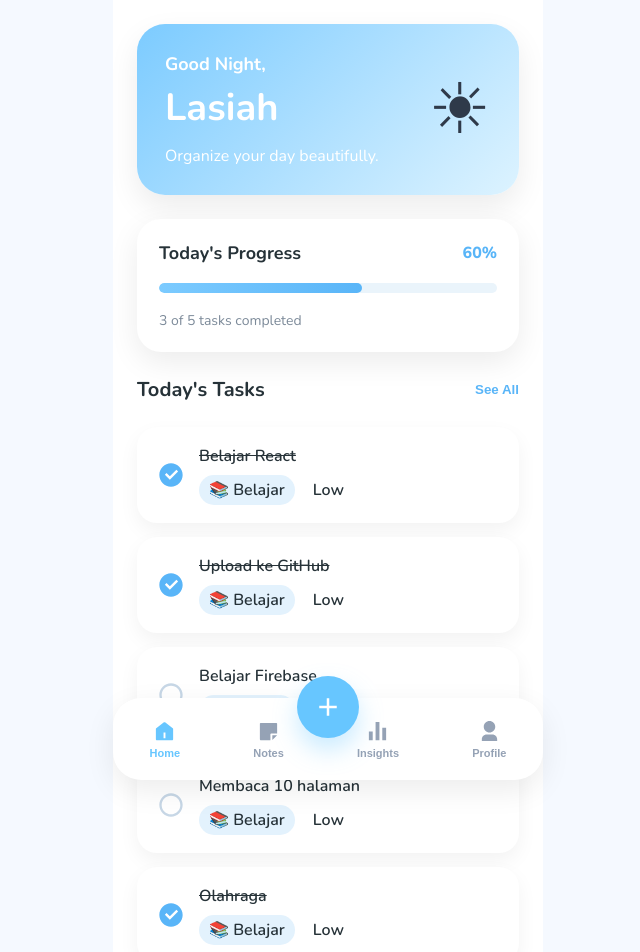
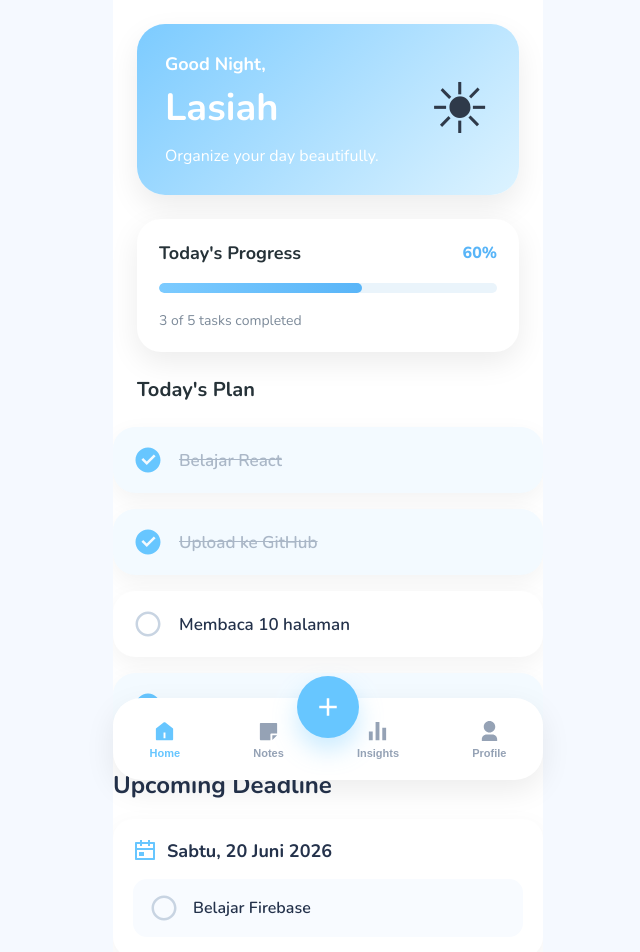
Before and after one commit to lasiah07/daily-planner, a React (Vite) app: page / in a window 1280 px wide. Shown: the top 952 px of the page, without its empty margins (312-952 px from the left). Built offline with nearby package versions, Linux system fonts and the light colour scheme.

Commit message:
feat: add upcoming deadline feature

```diff
--- a/src/components/AddTaskModal/AddTaskModal.jsx
+++ b/src/components/AddTaskModal/AddTaskModal.jsx
@@ -1,17 +1,20 @@
 import { useState, useEffect } from "react";
 import "./AddTaskModal.css";
-import { RiCloseLine } from "react-icons/ri";
+import {
+  RiCloseLine,
+  RiCalendarEventLine,
+} from "react-icons/ri";
 
 function AddTaskModal({ isOpen, onClose, onAddTask }) {
   const [title, setTitle] = useState("");
-  const [category, setCategory] = useState("Belajar");
-  const [priority, setPriority] = useState("Low");
+  const [hasDeadline, setHasDeadline] = useState(false);
+  const [deadline, setDeadline] = useState("");
 
   useEffect(() => {
     if (!isOpen) {
       setTitle("");
-      setCategory("Belajar");
-      setPriority("Low");
+      setHasDeadline(false);
+      setDeadline("");
     }
   }, [isOpen]);
 
@@ -22,8 +25,7 @@ function AddTaskModal({ isOpen, onClose, onAddTask }) {
 
     onAddTask({
       title,
-      category,
-      priority,
+      deadline: hasDeadline ? deadline : null,
     });
 
     onClose();
@@ -64,56 +66,36 @@ function AddTaskModal({ isOpen, onClose, onAddTask }) {
           />
         </div>
 
-        <div className="form-group">
-          <label>Kategori</label>
+        <div className="deadline-toggle">
+          <label className="checkbox-row">
+            <input
+              type="checkbox"
+              checked={hasDeadline}
+              onChange={() =>
+                setHasDeadline(!hasDeadline)
+              }
+            />
 
-          <select
-            value={category}
-            onChange={(e) => setCategory(e.target.value)}
-          >
-            <option>Belajar</option>
-            <option>Kuliah</option>
-            <option>Personal</option>
-            <option>Ibadah</option>
-            <option>Kesehatan</option>
-          </select>
+            <span>Tambahkan Deadline</span>
+          </label>
         </div>
 
-        <div className="form-group">
-          <label>Prioritas</label>
+        {hasDeadline && (
+          <div className="form-group">
+            <label className="deadline-label">
+              <RiCalendarEventLine />
+              Deadline
+            </label>
 
-          <div className="priority-group">
-            <button
-              type="button"
-              className={`priority-btn ${
-                priority === "Low" ? "active" : ""
-              }`}
-              onClick={() => setPriority("Low")}
-            >
-              🟢 Low
-            </button>
-
-            <button
-              type="button"
-              className={`priority-btn ${
-                priority === "Medium" ? "active" : ""
-              }`}
-              onClick={() => setPriority("Medium")}
-            >
-              🟡 Medium
-            </button>
-
-            <button
-              type="button"
-              className={`priority-btn ${
-                priority === "High" ? "active" : ""
-              }`}
-              onClick={() => setPriority("High")}
-            >
-              🔴 High
-            </button>
+            <input
+              type="date"
+              value={deadline}
+              onChange={(e) =>
+                setDeadline(e.target.value)
+              }
+            />
           </div>
-        </div>
+        )}
 
         <button
           className="save-button"
--- /dev/null
+++ b/src/components/DeadlineList/DeadlineList.css
@@ -0,0 +1,23 @@
+.deadline-container{
+    margin-top:30px;
+}
+
+.deadline-container h2{
+
+    font-size:24px;
+
+    color:#24324B;
+
+    margin-bottom:18px;
+
+}
+
+.empty-deadline{
+
+    text-align:center;
+
+    color:#A0AEC0;
+
+    padding:20px;
+
+}
--- /dev/null
+++ b/src/components/DeadlineList/DeadlineList.jsx
@@ -0,0 +1,42 @@
+import "./DeadlineList.css";
+import DeadlineSection from "../DeadlineSection/DeadlineSection";
+
+function DeadlineList({
+  tasks,
+  onToggle,
+}) {
+  const grouped = tasks.reduce((acc, task) => {
+    if (!acc[task.deadline]) {
+      acc[task.deadline] = [];
+    }
+
+    acc[task.deadline].push(task);
+
+    return acc;
+  }, {});
+
+  return (
+    <section className="deadline-container">
+      <h2>Upcoming Deadline</h2>
+
+      {Object.keys(grouped).length === 0 ? (
+        <p className="empty-deadline">
+          Belum ada deadline.
+        </p>
+      ) : (
+        Object.entries(grouped).map(
+          ([date, tasks]) => (
+            <DeadlineSection
+              key={date}
+              date={date}
+              tasks={tasks}
+              onToggle={onToggle}
+            />
+          )
+        )
+      )}
+    </section>
+  );
+}
+
+export default DeadlineList;
--- /dev/null
+++ b/src/components/DeadlineSection/DeadlineSection.css
@@ -0,0 +1,70 @@
+.deadline-section {
+  background: #fff;
+  border-radius: 20px;
+  padding: 20px;
+  margin-bottom: 18px;
+  box-shadow: 0 8px 24px rgba(0,0,0,.05);
+}
+
+.deadline-header {
+  display: flex;
+  align-items: center;
+  gap: 10px;
+  margin-bottom: 16px;
+}
+
+.calendar-icon {
+  font-size: 24px;
+  color: #67C6FF;
+}
+
+.deadline-header h3 {
+  font-size: 18px;
+  font-weight: 700;
+  color: #24324B;
+}
+
+.deadline-list {
+  display: flex;
+  flex-direction: column;
+  gap: 10px;
+}
+
+.deadline-item {
+  padding: 14px 16px;
+  border-radius: 14px;
+  background: #F8FBFF;
+  color: #24324B;
+  font-weight: 600;
+  transition: .2s;
+}
+
+.deadline-item:hover {
+  transform: translateX(4px);
+  background: #EEF8FF;
+}
+
+.deadline-item{
+    display:flex;
+    align-items:center;
+    gap:14px;
+}
+
+.deadline-check{
+    border:none;
+    background:transparent;
+    cursor:pointer;
+    display:flex;
+    align-items:center;
+}
+
+.deadline-title{
+    flex:1;
+    font-size:16px;
+    font-weight:600;
+    color:#24324B;
+}
+
+.deadline-completed{
+    background:#F3FAFF;
+}
--- /dev/null
+++ b/src/components/DeadlineSection/DeadlineSection.jsx
@@ -0,0 +1,65 @@
+import "./DeadlineSection.css";
+import {
+  RiCalendarEventLine,
+  RiCheckboxCircleFill,
+  RiCheckboxBlankCircleLine,
+} from "react-icons/ri";
+
+function DeadlineSection({
+  date,
+  tasks,
+  onToggle,
+}) {
+  const formattedDate = new Date(date).toLocaleDateString(
+    "id-ID",
+    {
+      weekday: "long",
+      day: "numeric",
+      month: "long",
+      year: "numeric",
+    }
+  );
+
+  return (
+    <section className="deadline-section">
+      <div className="deadline-header">
+        <RiCalendarEventLine className="calendar-icon" />
+        <h3>{formattedDate}</h3>
+      </div>
+
+      <div className="deadline-list">
+        {tasks.map((task) => (
+          <div
+            key={task.id}
+            className={`deadline-item ${
+              task.completed ? "deadline-completed" : ""
+            }`}
+          >
+            <button
+              className="deadline-check"
+              onClick={() => onToggle(task.id)}
+            >
+              {task.completed ? (
+                <RiCheckboxCircleFill className="checked" />
+              ) : (
+                <RiCheckboxBlankCircleLine className="unchecked" />
+              )}
+            </button>
+
+            <span
+              className={
+                task.completed
+                  ? "deadline-title completed"
+                  : "deadline-title"
+              }
+            >
+              {task.title}
+            </span>
+          </div>
+        ))}
+      </div>
+    </section>
+  );
+}
+
+export default DeadlineSection;
--- a/src/components/TaskCard/TaskCard.css
+++ b/src/components/TaskCard/TaskCard.css
@@ -1,90 +1,60 @@
 .task-card {
-  background: white;
-  margin: 14px 24px;
-  padding: 18px 20px;
-  border-radius: 20px;
   display: flex;
   align-items: center;
-  gap: 14px;
-  box-shadow: 0 8px 20px rgba(0, 0, 0, .05);
-  transition: .3s;
+  gap: 16px;
+
+  background: #ffffff;
+
+  padding: 18px 20px;
+
+  border-radius: 22px;
+
+  box-shadow: 0 8px 25px rgba(0, 0, 0, 0.05);
+
+  margin-bottom: 16px;
+
+  transition: .25s;
 }
 
 .task-card:hover {
   transform: translateY(-2px);
 }
 
+.completed-card {
+  background: #F3FAFF;
+}
+
 .task-check {
   border: none;
   background: transparent;
+
+  display: flex;
+  justify-content: center;
+  align-items: center;
+
   cursor: pointer;
-  display: flex;
-  align-items: center;
 }
 
 .checked {
-  font-size: 28px;
-  color: #59B5F8;
+  font-size: 30px;
+  color: #67C6FF;
 }
 
 .unchecked {
-  font-size: 28px;
-  color: #C7D7E6;
+  font-size: 30px;
+  color: #C8D4E2;
 }
 
-.task-card span {
-  font-size: 16px;
-  color: #263238;
+.task-title {
+  flex: 1;
+
+  font-size: 17px;
   font-weight: 600;
+
+  color: #24324B;
 }
 
 .completed {
   text-decoration: line-through;
-  color: #9AA8B5;
+  color: #AAB7C7;
 }
-
-.task-content{
-  flex:1;
-}
-
-.task-info{
-  display:flex;
-  gap:8px;
-  margin-top:8px;
-  flex-wrap:wrap;
-}
-
-.category-badge{
-  background:#e3f2fd;
-  color:#1976d2;
-
-  padding:4px 10px;
-
-  border-radius:999px;
-
-  font-size:12px;
-  font-weight:600;
-}
-
-.priority-badge{
-  padding:4px 10px;
-
-  border-radius:999px;
-
-  font-size:12px;
-  font-weight:600;
-
-  color:white;
-}
-
-.priority-badge.low{
-  background:#4caf50;
-}
-
-.priority-badge.medium{
-  background:#ff9800;
-}
-
-.priority-badge.high{
-  background:#f44336;
-}
--- a/src/components/TaskCard/TaskCard.jsx
+++ b/src/components/TaskCard/TaskCard.jsx
@@ -7,13 +7,15 @@ import {
 function TaskCard({
   id,
   title,
-  category,
-  priority,
   completed,
   onToggle,
 }) {
   return (
-    <div className="task-card">
+    <div
+      className={`task-card ${
+        completed ? "completed-card" : ""
+      }`}
+    >
       <button
         className="task-check"
         onClick={() => onToggle(id)}
@@ -25,21 +27,13 @@ function TaskCard({
         )}
       </button>
 
-      <div className="task-content">
-        <span className={completed ? "completed" : ""}>
-          {title}
-        </span>
-
-        <div className="task-info">
-          <span className="category-badge">
-            📚 {category || "Belajar"}
-          </span>
-
-          <span className={`priority-badge ${priority?.toLowerCase()}`}>
-            {priority || "Low"}
-          </span>
-        </div>
-      </div>
+      <span
+        className={`task-title ${
+          completed ? "completed" : ""
+        }`}
+      >
+        {title}
+      </span>
     </div>
   );
 }
--- a/src/components/TaskList/TaskList.jsx
+++ b/src/components/TaskList/TaskList.jsx
@@ -4,12 +4,11 @@ import TaskCard from "../TaskCard/TaskCard";
 function TaskList({ tasks, onToggle }) {
   return (
     <section className="task-list">
+
       <div className="task-header">
-        <h2>Today's Tasks</h2>
 
-        <button className="see-all">
-          See All
-        </button>
+        <h2>Today's Plan</h2>
+
       </div>
 
       {tasks.map((task) => (
@@ -17,13 +16,11 @@ function TaskList({ tasks, onToggle }) {
           key={task.id}
           id={task.id}
           title={task.title}
-          category={task.category}
-          priority={task.priority}
           completed={task.completed}
           onToggle={onToggle}
         />
+      ))}
 
-      ))}
     </section>
   );
 }
--- a/src/data/dummyData.js
+++ b/src/data/dummyData.js
@@ -9,25 +9,30 @@ export const tasks = [
     id: 1,
     title: "Belajar React",
     completed: true,
+    deadline: null,
   },
   {
     id: 2,
     title: "Upload ke GitHub",
     completed: true,
+    deadline: null,
   },
   {
     id: 3,
     title: "Belajar Firebase",
     completed: false,
+    deadline: "2026-06-20",
   },
   {
     id: 4,
     title: "Membaca 10 halaman",
     completed: false,
+    deadline: null,
   },
   {
     id: 5,
     title: "Olahraga",
     completed: true,
+    deadline: null,
   },
 ];
--- a/src/pages/Home/Home.jsx
+++ b/src/pages/Home/Home.jsx
@@ -1,6 +1,7 @@
 import { useState, useEffect } from "react";
 import "./Home.css";
 
+import DeadlineList from "../../components/DeadlineList/DeadlineList";
 import GreetingCard from "../../components/GreetingCard/GreetingCard";
 import ProgressCard from "../../components/ProgressCard/ProgressCard";
 import TaskList from "../../components/TaskList/TaskList";
@@ -27,6 +28,7 @@ function Home() {
     );
   }, [taskList]);
 
+  // Checklist
   const toggleTask = (id) => {
     setTaskList(
       taskList.map((task) =>
@@ -40,21 +42,33 @@ function Home() {
     );
   };
 
-  const addTask = ({ title }) => {
+  // Tambah Task
+  const addTask = ({ title, deadline }) => {
     const newTask = {
       id: Date.now(),
       title,
       completed: false,
+      deadline,
     };
 
     setTaskList([...taskList, newTask]);
   };
 
+  // Progress
   const completedTasks = taskList.filter(
     (task) => task.completed
   ).length;
 
   const totalTasks = taskList.length;
+
+  // Hanya tampilkan task tanpa deadline
+  const todayTasks = taskList.filter(
+    (task) => !task.deadline
+  );
+
+  const deadlineTasks = taskList.filter(
+  (task) => task.deadline
+  );
 
   return (
     <div className="home">
@@ -69,7 +83,12 @@ function Home() {
       />
 
       <TaskList
-        tasks={taskList}
+        tasks={todayTasks}
+        onToggle={toggleTask}
+      />
+
+      <DeadlineList
+        tasks={deadlineTasks}
         onToggle={toggleTask}
       />
 
```
Also changed, not shown: src/components/AddTaskModal/AddTaskModal.css (+115 -37 lines).
